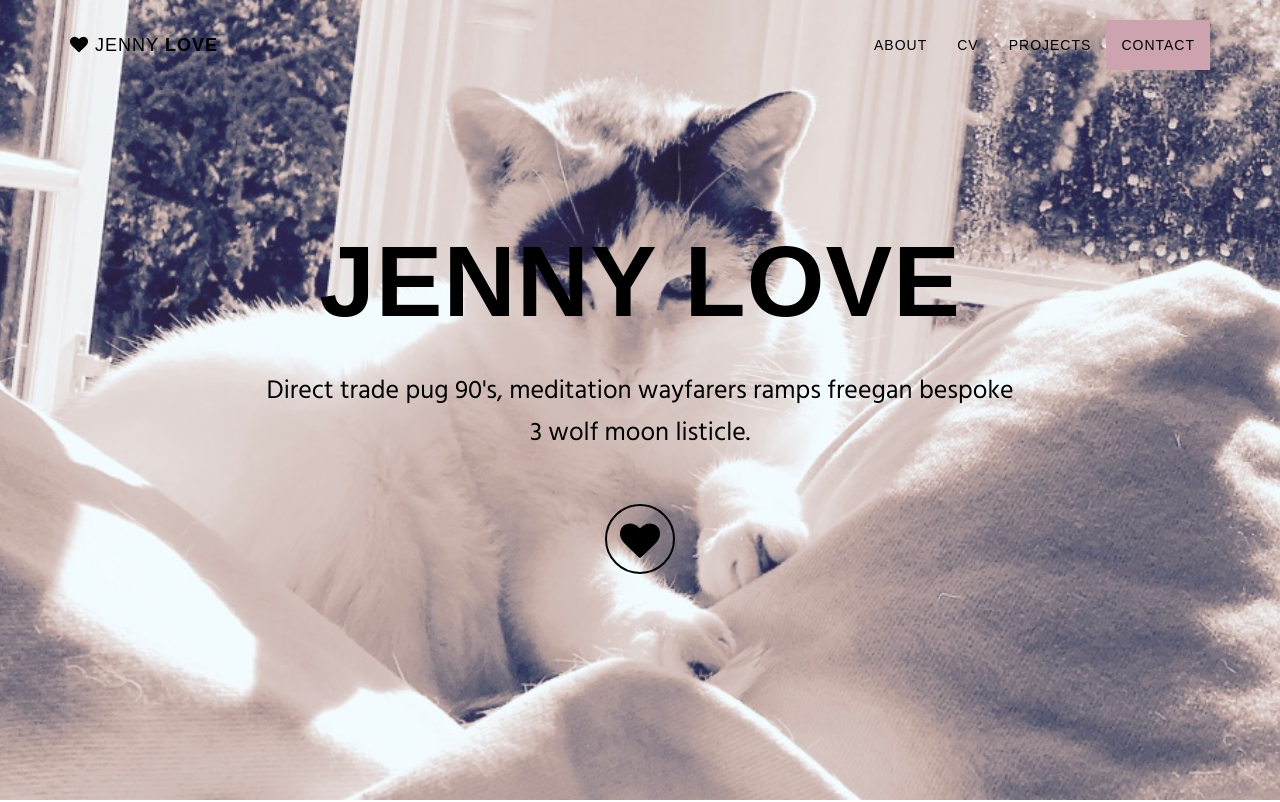
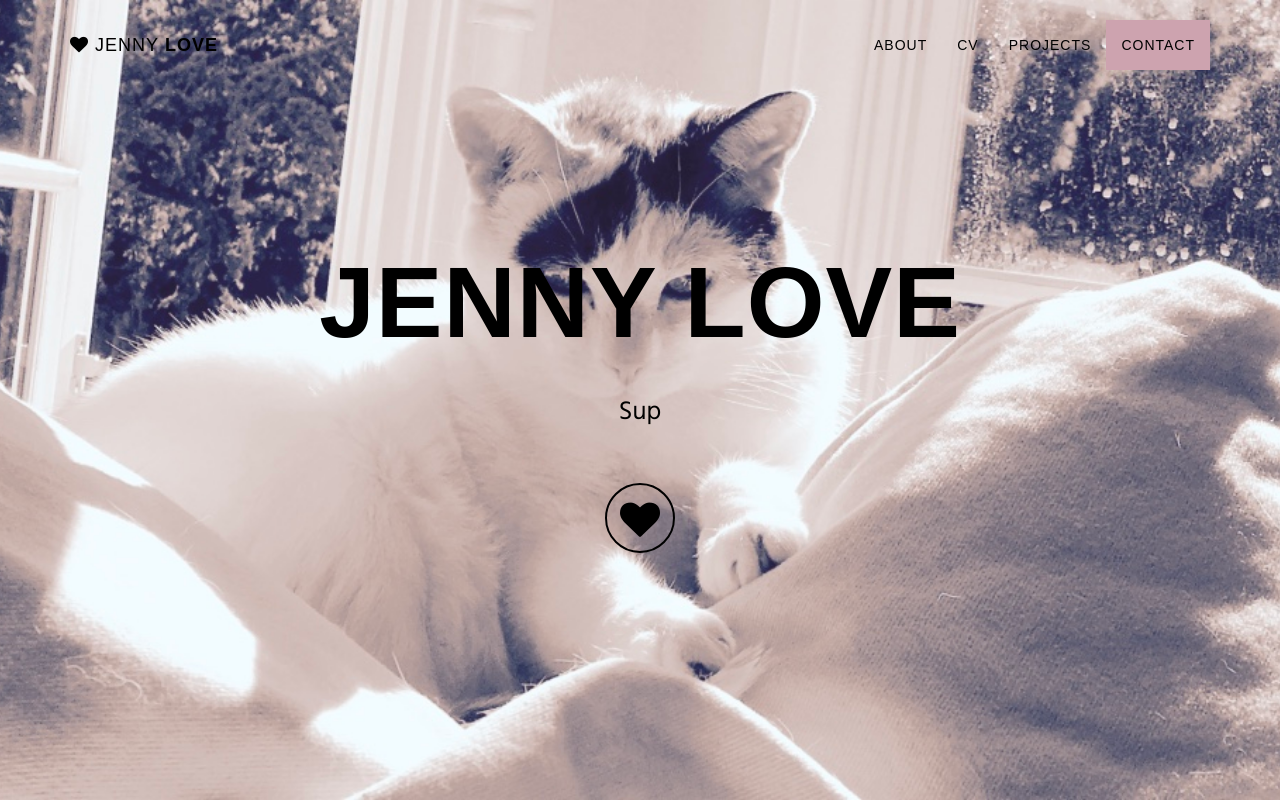
Before and after one commit to jennylove3/jennylove3.github.io, a plain HTML site: page index.html in a window 1280 px wide. Shown: the top 802 px of the page. Drawn offline with Linux system fonts and the light colour scheme; a web font is replaced by a local one.

Commit message:
2nd commit

```diff
--- a/index.html
+++ b/index.html
@@ -82,7 +82,7 @@
                 <div class="row">
                     <div class="col-md-8 col-md-offset-2">
                         <h1 class="brand-heading animated fadeInLeft">Jenny Love</h1>
-                        <p class="intro-text">Direct trade pug 90's, meditation wayfarers ramps freegan bespoke 3 wolf moon listicle.</p>
+                        <p class="intro-text">Sup</p>
                         <a href="#about" class="btn btn-circle page-scroll">
                             <i class="fa fa-heart"></i>
                         </a>
```
